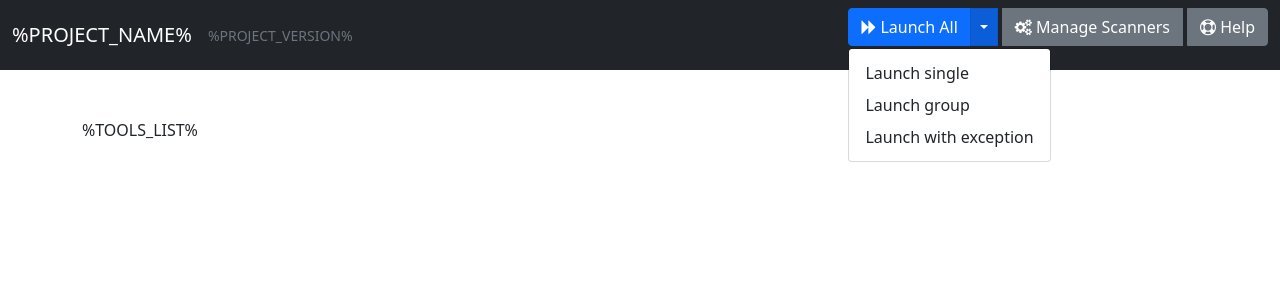
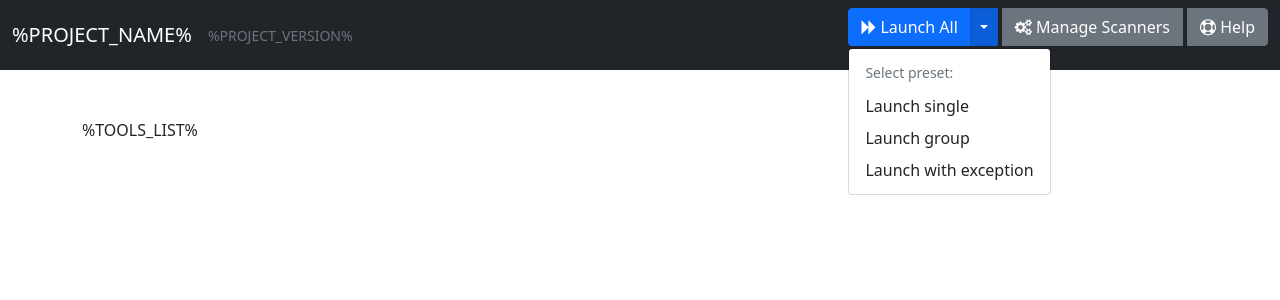
Before and after one commit to david-prv/overmind, a Python web app: template app/templates/base.htm in a window 1280 px wide, after a click on "Toggle Dropdown". Shown: the top 300 px of the page. Run offline with Jinja, Linux system fonts and the light colour scheme; the template is opened without the code that fills it, so the values that code supplies are empty.

Commit message:
ADD preset text

```diff
--- a/app/templates/base.htm
+++ b/app/templates/base.htm
@@ -38,6 +38,7 @@
                     <span class="visually-hidden">Toggle Dropdown</span>
                 </button>
                 <ul class="dropdown-menu">
+                    <h6 class="dropdown-header">Select preset:</h6>
                     <li><a class="dropdown-item" href="#">Launch single</a></li>
                     <li><a class="dropdown-item" href="#">Launch group</a></li>
                     <li><a class="dropdown-item" href="#">Launch with exception</a></li>
```
